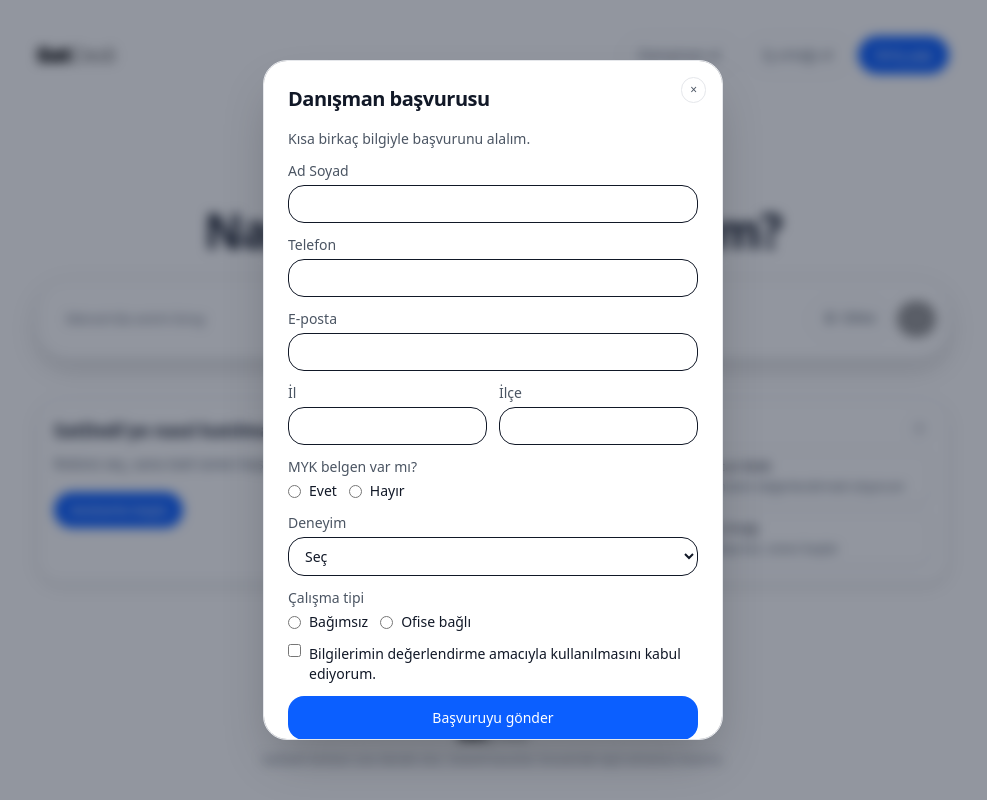
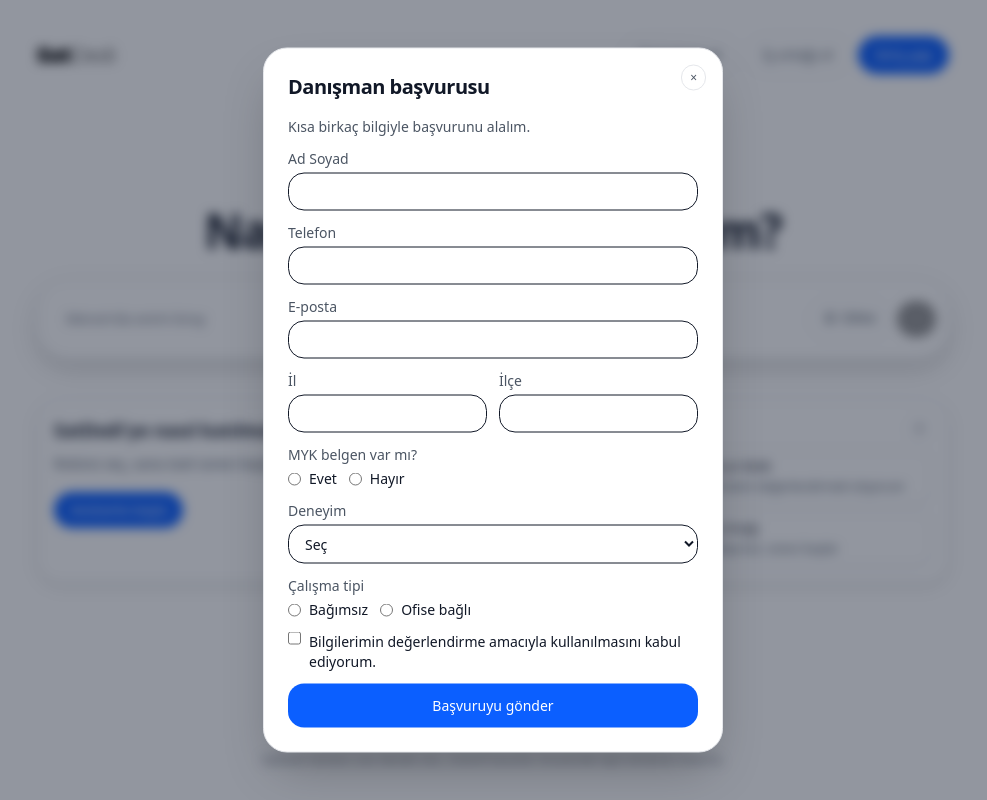
Before and after one commit to muazgozhamam/teklif-platform, a Next.js app in the folder apps/dashboard/: page / in a window 1280 px wide. Both pictures are taken after a click on the button "Danışman ol". Shown: the whole page, without its empty margins (147-1134 px from the left). Built offline with nearby package versions, Linux system fonts and the light colour scheme; no server answers.

Commit message:
fix(modal): hard-center dialog on viewport

```diff
--- a/apps/dashboard/components/ui/Modal.tsx
+++ b/apps/dashboard/components/ui/Modal.tsx
@@ -41,17 +41,21 @@ export default function Modal({
   if (!canUseDom || !isOpen) return null;
 
   return createPortal(
-    <div className="fixed inset-0 z-[9999]" role="presentation" onClick={onClose}>
-      <div className="absolute inset-0 bg-slate-900/45 backdrop-blur-[6px]" />
+    <div className="fixed inset-0 z-[9999]" role="presentation">
+      <button
+        type="button"
+        aria-label="Modal arka planını kapat"
+        onClick={onClose}
+        className="absolute inset-0 h-full w-full cursor-default bg-slate-900/45 backdrop-blur-[6px]"
+      />
 
-      <div className="relative z-[10000] grid min-h-full place-items-center overflow-y-auto p-4 sm:p-6" role="presentation">
       <div
         role="dialog"
         aria-modal="true"
         aria-label={title ? undefined : "Modal"}
         aria-labelledby={titleId}
         onClick={(e) => e.stopPropagation()}
-          className={`relative w-full ${maxWidthClass} max-h-[85dvh] overflow-auto rounded-3xl border p-5 shadow-2xl sm:p-6`}
+        className={`fixed left-1/2 top-1/2 z-[10000] w-[calc(100%-2rem)] ${maxWidthClass} max-h-[calc(100dvh-2rem)] -translate-x-1/2 -translate-y-1/2 overflow-auto rounded-3xl border p-5 shadow-2xl sm:w-full sm:p-6`}
         style={{ borderColor: "var(--color-border)", background: "var(--color-surface)" }}
       >
       <button
@@ -72,7 +76,6 @@ export default function Modal({
 
         <div className={title ? "mt-4" : ""}>{children}</div>
       </div>
-      </div>
     </div>,
     document.body,
   );
```
Lines whose indentation alone changed are shown as unchanged.
